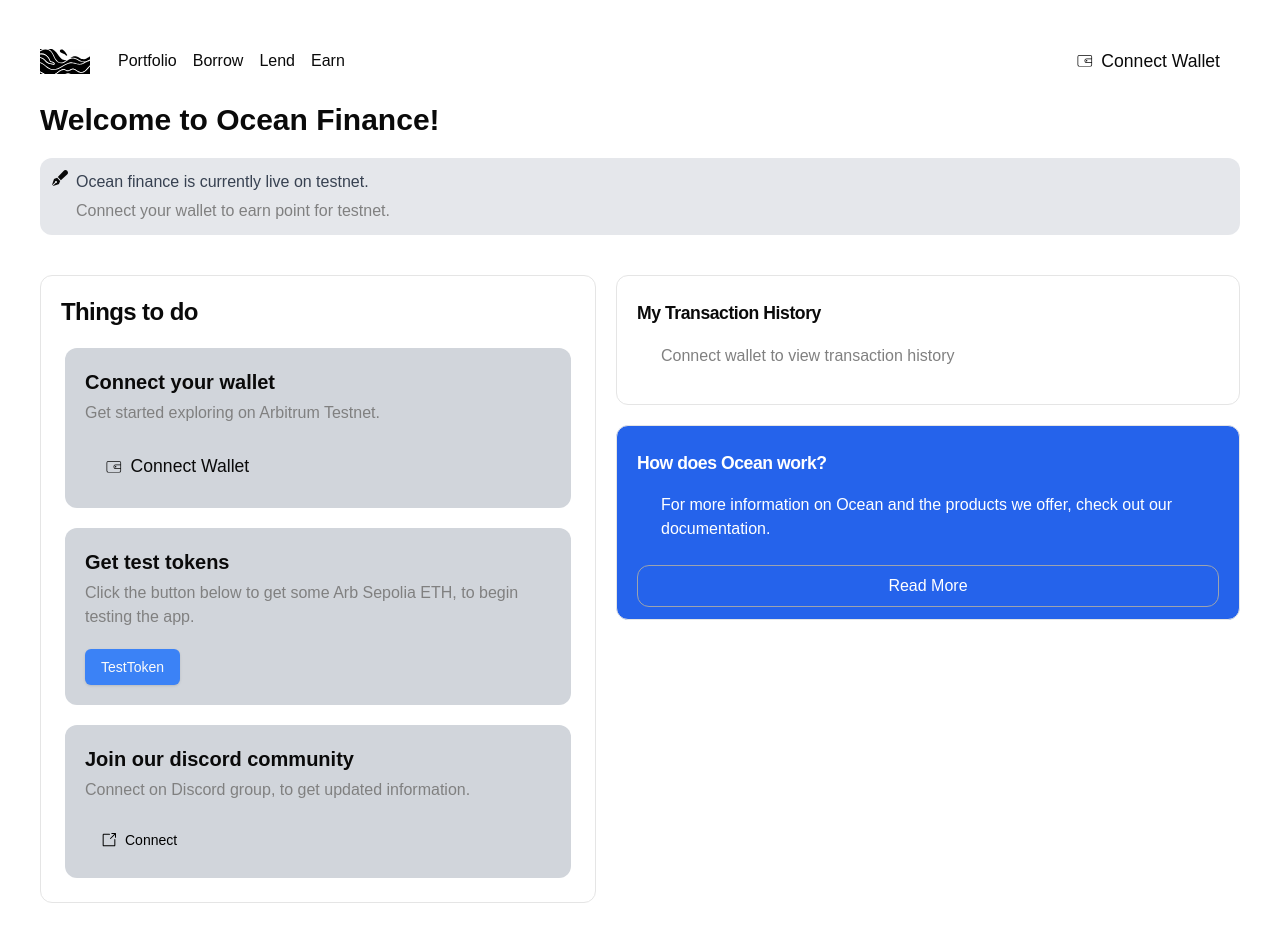
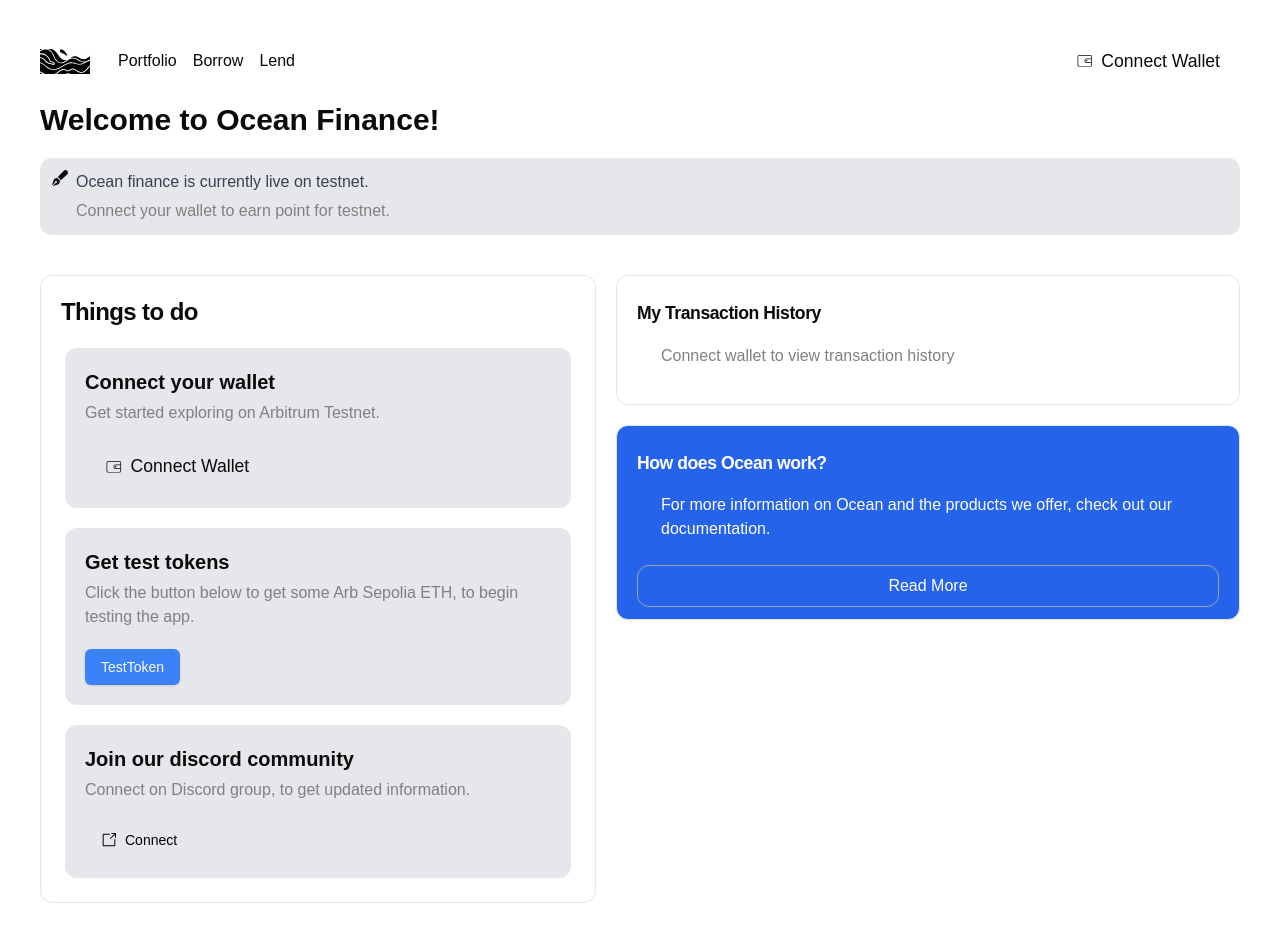
Before and after one commit to 1am-programmer/Ocean-Finance, a Next.js app: page /testnet in a window 1280 px wide. Built offline with nearby package versions, Linux system fonts and the light colour scheme.

Commit message:
Page routing

```diff
--- /dev/null
+++ b/app/earn/page.tsx
@@ -0,0 +1,7 @@
+import React from "react";
+
+const page = () => {
+  return <div>page</div>;
+};
+
+export default page;
--- /dev/null
+++ b/app/portfolio/page.tsx
@@ -0,0 +1,7 @@
+import React from "react";
+
+const page = () => {
+  return <div>page</div>;
+};
+
+export default page;
--- a/components/About.tsx
+++ b/components/About.tsx
@@ -92,7 +92,7 @@ const About = () => {
       </div>
 
       <section className="flex flex-col gap-8 py-1">
-        <p className={`text-3xl  text-center`}>Backed by trusted partners</p>
+        <h3 className={`text-3xl  text-center`}>Backed by trusted partners</h3>
         <Partners />
       </section>
     </div>
--- a/components/Header.tsx
+++ b/components/Header.tsx
@@ -8,6 +8,24 @@ const roboto = Roboto({
   weight: "400",
   subsets: ["latin"],
 });
+
+const pageLinks = [
+  {
+    name: "Portfolio",
+    href: "/portfolio",
+    style: "hover:bg-gray-100 rounded-xl px-2 py-1",
+  },
+  {
+    name: "Borrow",
+    href: "/borrow",
+    style: "hover:bg-gray-100 rounded-xl px-2 py-1",
+  },
+  {
+    name: "Lend",
+    href: "/lend",
+    style: "hover:bg-gray-100 rounded-xl px-2 py-1",
+  },
+];
 
 const Header = () => {
   return (
@@ -27,30 +45,11 @@ const Header = () => {
           </div>
 
           <section className="flex items-center">
-            <Link
-              href={"/portfolio"}
-              className="hover:bg-gray-100 rounded-xl px-2 py-1"
-            >
-              Portfolio
-            </Link>
-            <Link
-              href={"/borrow"}
-              className="hover:bg-gray-100 rounded-xl px-2 py-1"
-            >
-              Borrow
-            </Link>
-            <Link
-              href={"/lend"}
-              className="hover:bg-gray-100 rounded-xl px-2 py-1"
-            >
-              Lend
-            </Link>
-            <Link
-              href={"/earn"}
-              className="hover:bg-gray-100 rounded-xl px-2 py-1"
-            >
-              Earn
-            </Link>
+            {pageLinks.map((link) => (
+              <Link href={link.href} className={link.style}>
+                {link.name}
+              </Link>
+            ))}
           </section>
         </div>
 
--- a/components/Socials.tsx
+++ b/components/Socials.tsx
@@ -12,7 +12,7 @@ const Socials = () => {
   return (
     <div className="bg-gray-200 rounded-xl py-5 px-10 flex  justify-between items-center">
       <section className=" flex flex-col gap-3  ">
-        <p className={`${poppins.className} text-xl`}>Join our community !</p>
+        <h3 className={`${poppins.className} text-xl`}>Join our community !</h3>
         <p>
           Be the first to hear about community announcements and join the
           discussion!
--- a/components/Tasks.tsx
+++ b/components/Tasks.tsx
@@ -15,7 +15,7 @@ const Tasks = () => {
         <CardTitle className="mb- p-5 text-2xl ">Things to do</CardTitle>
 
         <CardContent className="flex flex-col gap-5   ">
-          <section className="bg-gray-300   shadow-none py-5 px-5 rounded-xl">
+          <section className="bg-gray-200   shadow-none py-5 px-5 rounded-xl">
             <div className="mb-5">
               <h1 className="text-xl font-bold">Connect your wallet</h1>
               <p>Get started exploring on Arbitrum Testnet.</p>
@@ -24,7 +24,7 @@ const Tasks = () => {
             <Connect />
           </section>
 
-          <section className="bg-gray-300   shadow-none py-5 px-5 rounded-xl">
+          <section className="bg-gray-200   shadow-none py-5 px-5 rounded-xl">
             <div className="mb-5">
               <h1 className="text-xl font-bold">Get test tokens</h1>
               <p>
@@ -36,7 +36,7 @@ const Tasks = () => {
             <TestToken />
           </section>
 
-          <section className="bg-gray-300   shadow-none py-5 px-5 rounded-xl">
+          <section className="bg-gray-200   shadow-none py-5 px-5 rounded-xl">
             <div className="mb-5">
               <h1 className="text-xl font-bold">Join our discord community</h1>
               <p>Connect on Discord group, to get updated information.</p>
```
